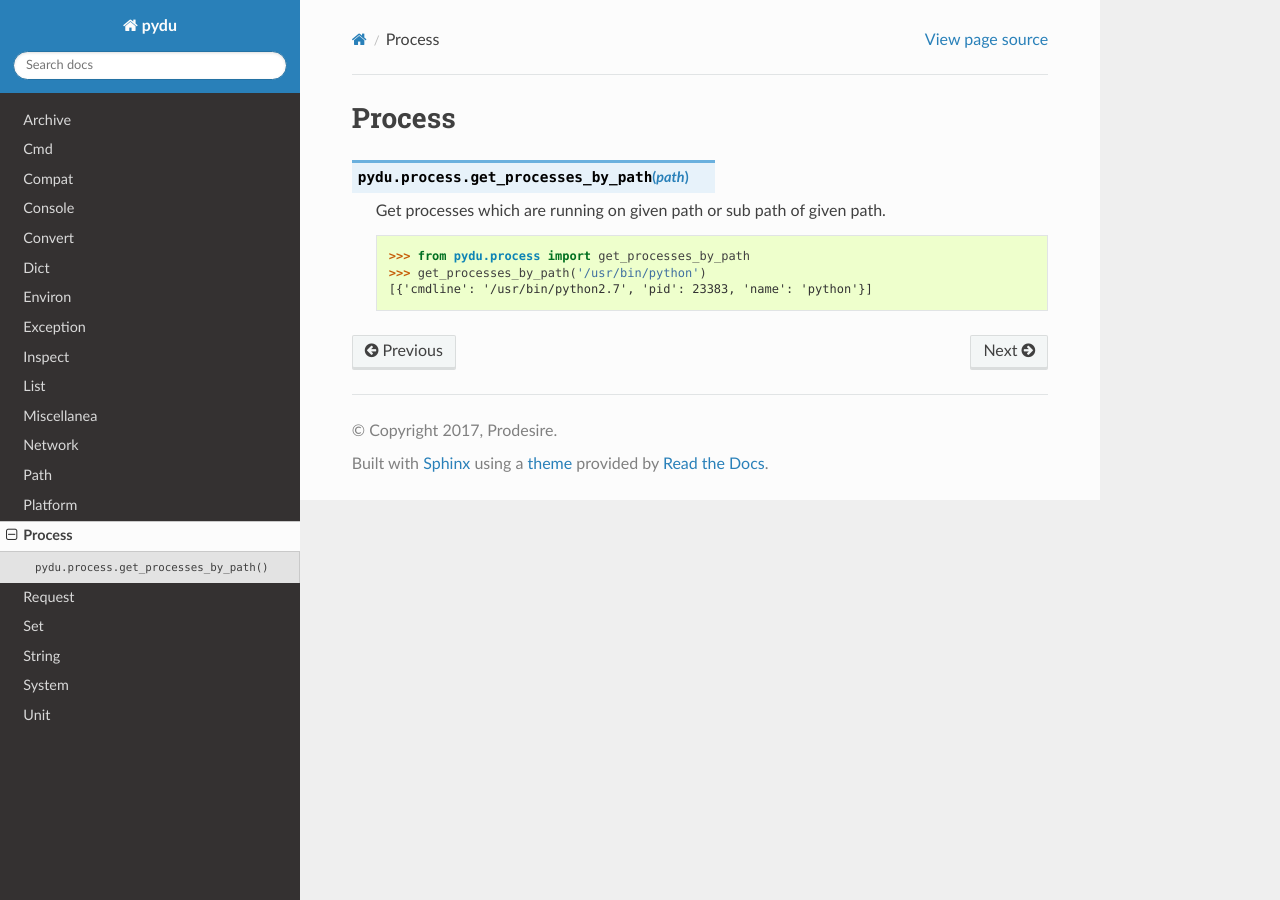
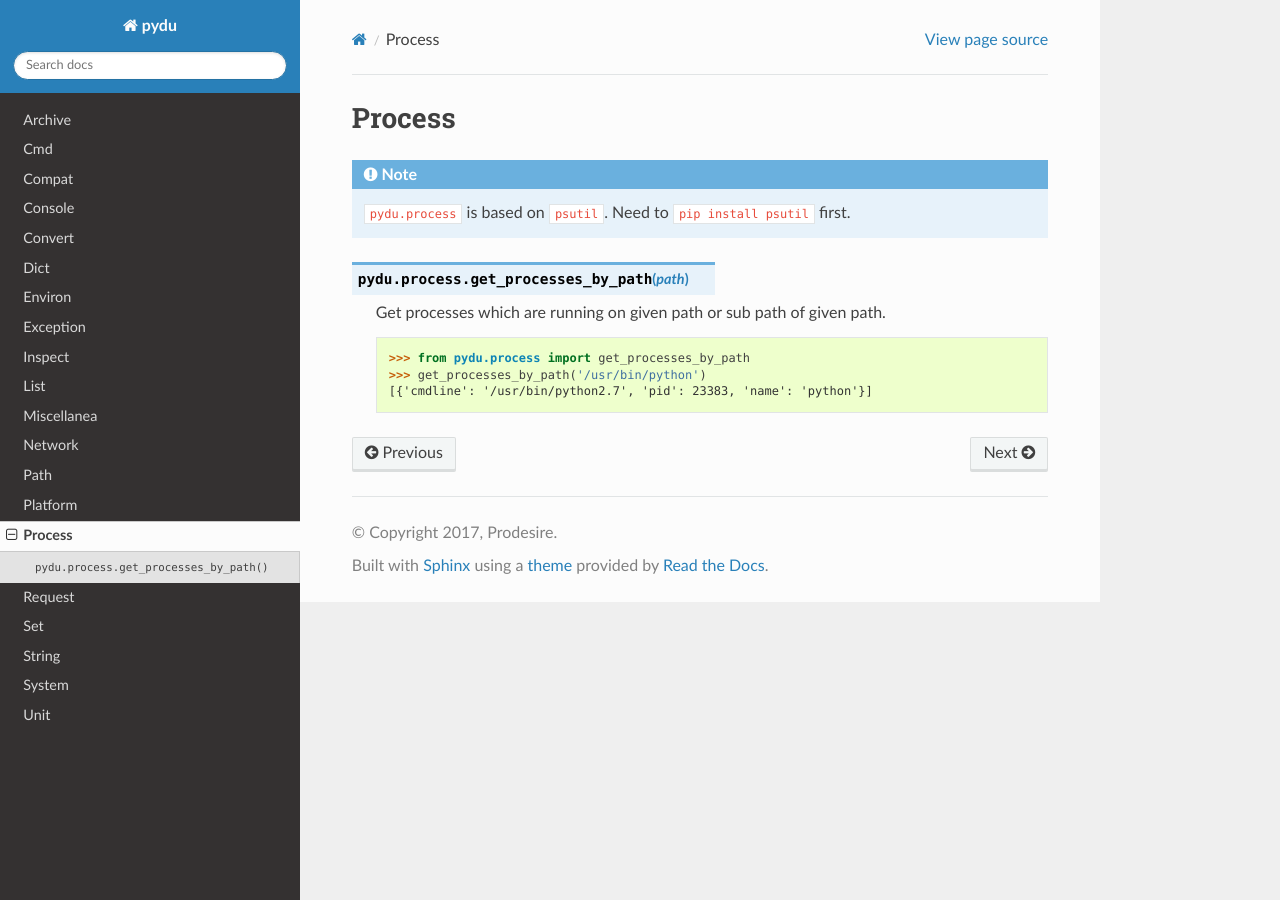
Before and after one commit to flaggo/pydu, a Sphinx documentation site: the page built from docs/process.rst, in a window 1280 px wide. Built offline with Sphinx 7.4.7 and the Read the Docs theme 2.0.0, drawn with Linux system fonts in a browser that asks for light colours.

Commit message:
add note to process

```diff
--- a/docs/process.rst
+++ b/docs/process.rst
@@ -1,5 +1,8 @@
 Process
 -------
+
+.. note:: ``pydu.process`` is based on ``psutil``. Need to ``pip install psutil`` first.
+
 
 .. py:function:: pydu.process.get_processes_by_path(path)
 
```
